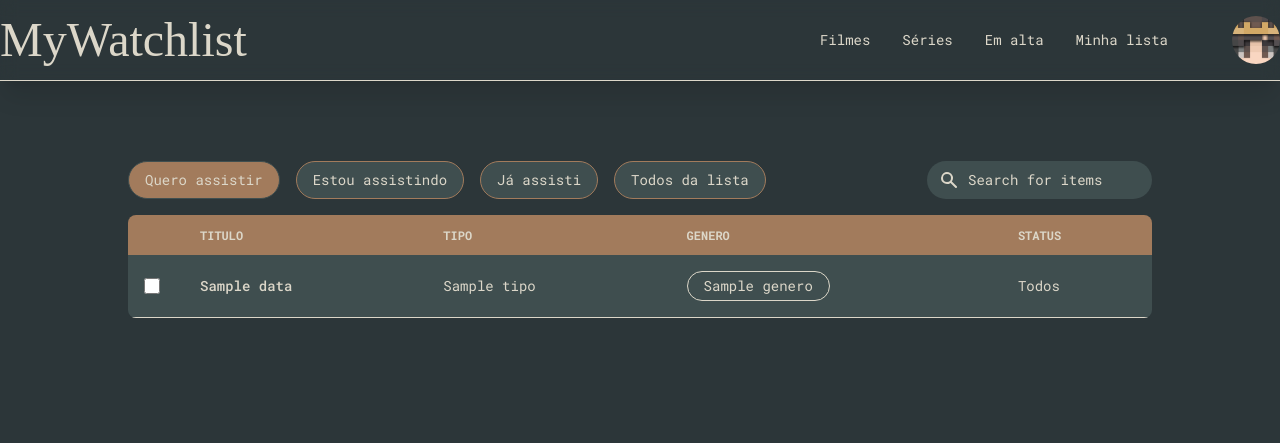
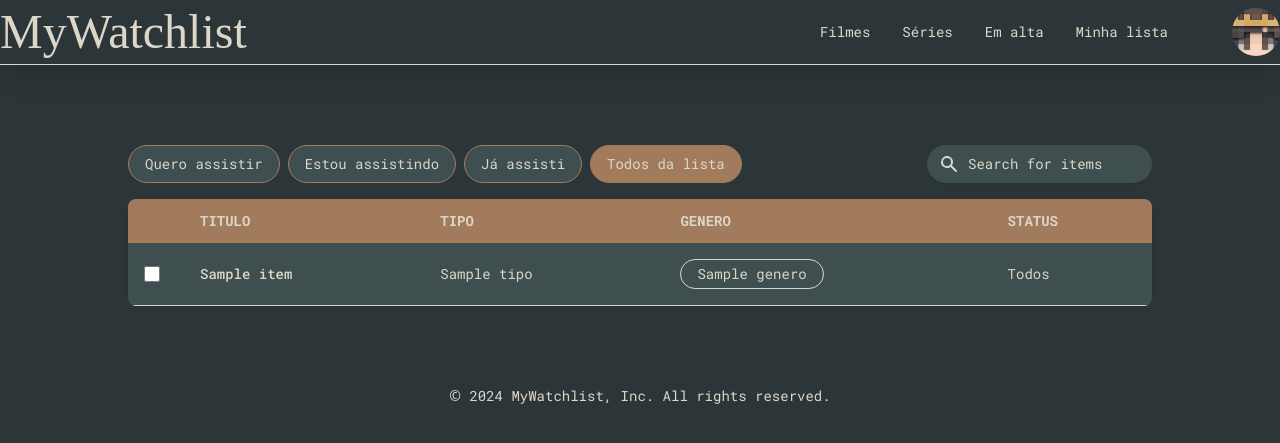
Before and after one commit to davicesarmorais/mywatchlist, a Flask app: template templates/home.html in a window 1280 px wide. Shown: the top 443 px of the page. Run offline with Flask 3, Linux system fonts and the light colour scheme; the template is opened without the code that fills it: most values are stand-ins (such as "Sample title", 1, 10 or a date in 2020); some libraries are stand-ins or nearby versions; some web fonts are replaced.

Commit message:
feat: filtrar por assistidos

```diff
--- a/main.py
+++ b/main.py
@@ -1,16 +1,24 @@
-from flask import Flask, render_template
+from flask import Flask, render_template, request, jsonify
 import json
 
 app = Flask(__name__)
 
+with open ('tests/teste.json', 'r', encoding='utf-8') as f:
+    data = json.load(f)["data"]
 
 @app.route('/')
 def home():
-    with open ('tests/teste.json', 'r', encoding='utf-8') as f:
-        data = json.load(f)
-
     return render_template("home.html", data=data)
 
+@app.route('/filtrar', methods=['GET'])
+def filtrar():
+    status = request.args.get('status')
+    if status == 'Todos':
+        itens_filtrados = data
+    else:
+        itens_filtrados = [item for item in data if item['status'] == status]
+
+    return jsonify(itens_filtrados)
 
 if __name__ == '__main__':
     app.run(debug=True)
--- a/templates/footer.html
+++ b/templates/footer.html
@@ -1 +1,5 @@
-<!-- Todo -->
+<footer class="mt-20">
+    <div class="flex justify-center text-[#DCD7C9] text-sm font-['Roboto_Mono']">
+        <p><span class="font-sans">&copy;</span> 2024 MyWatchlist, Inc. All rights reserved.</p>
+    </div>
+</footer>
--- a/templates/home.html
+++ b/templates/home.html
@@ -12,7 +12,7 @@
 </head>
 <body class="bg-[#2C3639]">
     {% include 'navbar.html' %}
-
     {% include 'table.html' %}
+    {% include 'footer.html' %}
 </body>
 </html>
--- a/templates/navbar.html
+++ b/templates/navbar.html
@@ -1,4 +1,4 @@
-<nav class="backdrop-blur z-10 mb-20 sticky top-0 shadow-xl font-['Roboto_Mono'] flex justify-center sm:justify-between items-center text-[#DCD7C9] max-w-screen-xl mx-4 xl:mx-auto border-b border-[#DCD7C9] py-4">
+<nav class="backdrop-blur z-10 mb-20 sticky top-0 shadow-xl font-['Roboto_Mono'] flex justify-center sm:justify-between items-center text-[#DCD7C9] max-w-screen-xl mx-4 xl:mx-auto border-b border-[#DCD7C9] py-2">
     <a href="/" class="hidden sm:block hover:text-[#f5f3f0] text-4xl md:text-5xl font-['Libre_Barcode_128_Text']">MyWatchlist</a>
 
     <!-- TODO: Fazer menu hamburguer -->
--- a/templates/table.html
+++ b/templates/table.html
@@ -1,21 +1,41 @@
 <div class="font-['Roboto_Mono'] mx-4 max-w-screen-lg lg:mx-auto">
-    <div class="flex flex-wrap gap-y-4 gap-2 justify-between">
-        <ul class="flex-wrap text-sm text-[#DCD7C9] flex gap-4">
-            <a href=""><li class="duration-100 hover:border-[#DCD7C9] bg-[#3F4E4F] px-4 py-2 bg-[#A27B5C] border border-[#3F4E4F] rounded-full">Quero assistir</li></a>
-            <a href=""><li class="duration-100 hover:bg-[#A27B5C] bg-[#3F4E4F] px-4 py-2 border border-[#A27B5C] rounded-full">Estou assistindo</li></a>
-            <a href=""><li class="duration-100 hover:bg-[#A27B5C] bg-[#3F4E4F] px-4 py-2 border border-[#A27B5C] rounded-full">Já assisti</li></a>
-            <a href=""><li class="duration-100 hover:bg-[#A27B5C] bg-[#3F4E4F] px-4 py-2 border border-[#A27B5C] rounded-full">Todos da lista</li></a>
+    <div class="flex flex-wrap gap-y-2 gap-2 justify-between mb-4">
+        <ul class="flex-wrap text-sm text-[#DCD7C9] flex gap-2">
+            <li class="flex items-center">
+                <input type="radio" id="quero-assistir" name="filtro-status" value="Não assistido" class="hidden peer" required />
+                <label for="quero-assistir" class="duration-100 flex items-center justify-center px-4 py-2 text-[#DCD7C9] bg-[#3F4E4F] border border-[#A27B5C] rounded-full cursor-pointer peer-checked:bg-[#A27B5C] hover:bg-[#4f6263]">
+                    Quero assistir
+                </label>
+            </li>
+            <li class="flex items-center">
+                <input type="radio" id="estou-assistindo" name="filtro-status" value="Em andamento" class="hidden peer" required />
+                <label for="estou-assistindo" class="duration-100 flex items-center justify-center px-4 py-2 text-[#DCD7C9] bg-[#3F4E4F] border border-[#A27B5C] rounded-full cursor-pointer peer-checked:bg-[#A27B5C] hover:bg-[#4f6263]">
+                    Estou assistindo
+                </label>
+            </li>
+            <li class="flex items-center">
+                <input type="radio" id="ja-assisti" name="filtro-status" value="Assistido" class="hidden peer" required />
+                <label for="ja-assisti" class="duration-100 flex items-center justify-center px-4 py-2 text-[#DCD7C9] bg-[#3F4E4F] border border-[#A27B5C] rounded-full cursor-pointer peer-checked:bg-[#A27B5C] hover:bg-[#4f6263]">
+                    Já assisti
+                </label>
+            </li>
+            <li class="flex items-center">
+                <input type="radio" id="todos-da-lista" name="filtro-status" value="Todos" class="hidden peer" required checked />
+                <label for="todos-da-lista" class="duration-100 flex items-center justify-center px-4 py-2 text-[#DCD7C9] bg-[#3F4E4F] border border-[#A27B5C] rounded-full cursor-pointer peer-checked:bg-[#A27B5C] hover:bg-[#4f6263]">
+                    Todos da lista
+                </label>
+            </li>
         </ul>
-        <div class="relative mb-4">
+        <div class="relative">
             <div class="absolute inset-y-0 left-0 rtl:inset-r-0 rtl:right-0 flex items-center ps-3 pointer-events-none">
                 <svg class="w-5 h-5 text-[#DCD7C9]" aria-hidden="true" fill="currentColor" viewBox="0 0 20 20" xmlns="http://www.w3.org/2000/svg"><path fill-rule="evenodd" d="M8 4a4 4 0 100 8 4 4 0 000-8zM2 8a6 6 0 1110.89 3.476l4.817 4.817a1 1 0 01-1.414 1.414l-4.816-4.816A6 6 0 012 8z" clip-rule="evenodd"></path></svg>
             </div>
-            <input type="text" id="table-search" class="block p-2 ps-10 text-sm text-[#DCD7C9] border rounded-full bg-[#3F4E4F] placeholder-[#DCD7C9] border-transparent focus:outline-none focus:border-[#A27B5C]" placeholder="Search for items">
+            <input type="text" id="table-search" class="shadow block p-2 ps-10 text-sm text-[#DCD7C9] border rounded-full bg-[#3F4E4F] placeholder-[#DCD7C9] border-transparent focus:outline-none focus:border-[#A27B5C]" placeholder="Search for items">
         </div>
     </div>
-    <div class="relative overflow-x-auto rounded-lg">
+    <div class="relative overflow-x-auto shadow rounded-lg">
         <table class="rounded w-full text-sm text-left rtl:text-right text-gray-500 dark:text-gray-400">
-            <thead class="text-xs bg-[#A27B5C] text-[#DCD7C9] uppercase">
+            <thead class="text-sm bg-[#A27B5C] text-[#DCD7C9] uppercase">
                 <tr>
                     <th scope="col" class="p-4">
                     </th>
@@ -34,28 +54,27 @@
                 </tr>
             </thead>
             <tbody>
-                {% for i in data %}
+                {% for item in data %}
                 <tr class="border-b bg-[#3F4E4F] text-[#DCD7C9] border-[#DCD7C9]">
                     <td class="w-4 p-4">
                         <div class="flex items-center">
-                            <!-- MARK: Conferir lógica após implementar banco de dados -->
                             <input id="checkbox-table-search-{{ i }}" type="checkbox" class="w-4 h-4 text-blue-600 bg-gray-100 border-gray-300 rounded focus:ring-blue-500 dark:focus:ring-blue-600 dark:ring-offset-gray-800 dark:focus:ring-offset-gray-800 focus:ring-2 dark:bg-gray-700 dark:border-gray-600">
                             <label for="checkbox-table-search-1" class="sr-only">checkbox</label>
                         </div>
                     </td>
                     <th scope="row" class="px-6 py-4 font-medium">
-                        {{ data[i]["titulo"] }}
+                        {{ item["titulo"] }}
                     </th>
                     <td class="px-6 py-4">
-                        {{ data[i]["tipo"] }}
+                        {{ item["tipo"] }}
                     </td>
                     <td class="flex flex-wrap gap-2 px-6 py-4">
-                        {% for genero in data[i]["genero"] %}
+                        {% for genero in item["genero"] %}
                         <a class="px-4 py-1 border border-[#DCD7C9] rounded-full" href="">{{ genero }}</a>
                         {% endfor %}
                     </td>
                     <td class="px-6 py-4 whitespace-nowrap">
-                        {{ data[i]["status"] }}
+                        {{ item["status"] }}
                     </td>
                 </tr>
                 {% endfor %}
@@ -63,3 +82,42 @@
         </table>
     </div>
 </div>
+<script>
+    document.querySelectorAll('input[name="filtro-status"]').forEach((radio) => {
+        radio.addEventListener('change', function() {
+            let filtroSelecionado = this.value;
+
+            fetch(`/filtrar?status=${filtroSelecionado}`)
+                .then(response => response.json())
+                .then(data => {
+                    let tbody = document.querySelector('tbody');
+                    tbody.innerHTML = '';
+
+                    data.forEach(item => {
+                        let generosHTML = '';
+                        item.genero.forEach(genero => {
+                            generosHTML += `<a class="px-4 py-1 border border-[#DCD7C9] rounded-full" href="#">${genero}</a>`;
+                        });
+
+                        let row = `
+                            <tr class="border-b bg-[#3F4E4F] text-[#DCD7C9] border-[#DCD7C9]">
+                                <td class="w-4 p-4">
+                                    <div class="flex items-center">
+                                        <!-- MARK: Conferir lógica após implementar banco de dados -->
+                                        <input id="checkbox-table-search-1" type="checkbox" class="w-4 h-4 text-blue-600 bg-gray-100 border-gray-300 rounded focus:ring-blue-500 dark:focus:ring-blue-600 dark:ring-offset-gray-800 dark:focus:ring-offset-gray-800 focus:ring-2 dark:bg-gray-700 dark:border-gray-600">
+                                    </div>
+                                </td>
+                                <th scope="row" class="px-6 py-4 font-medium">${item.titulo}</th>
+                                <td class="px-6 py-4">${item.tipo}</td>
+                                <td class="flex flex-wrap gap-2 px-6 py-4">
+                                    ${generosHTML}
+                                </td>
+                                <td class="px-6 py-4 whitespace-nowrap">${item.status}</td>
+                            </tr>
+                        `;
+                    tbody.insertAdjacentHTML('beforeend', row);
+                });
+            });
+        });
+    });
+</script>
```
Also changed, not shown: tests/teste.json (+32 -30 lines), data.db (added).
